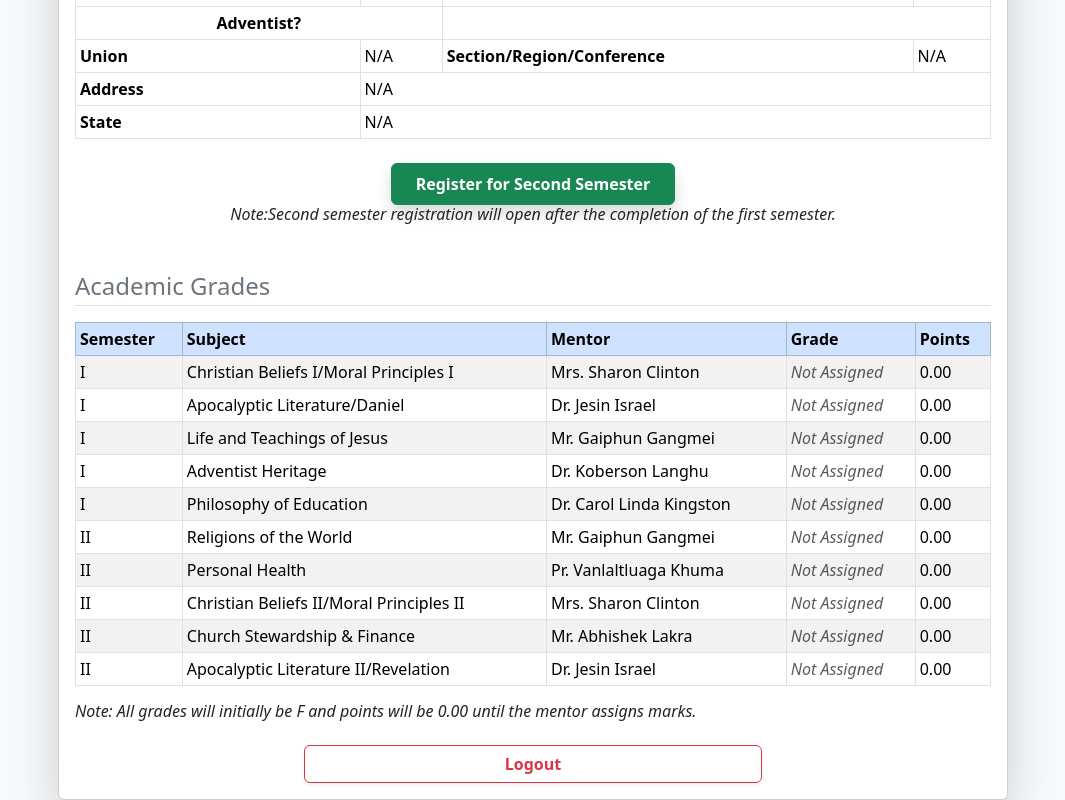
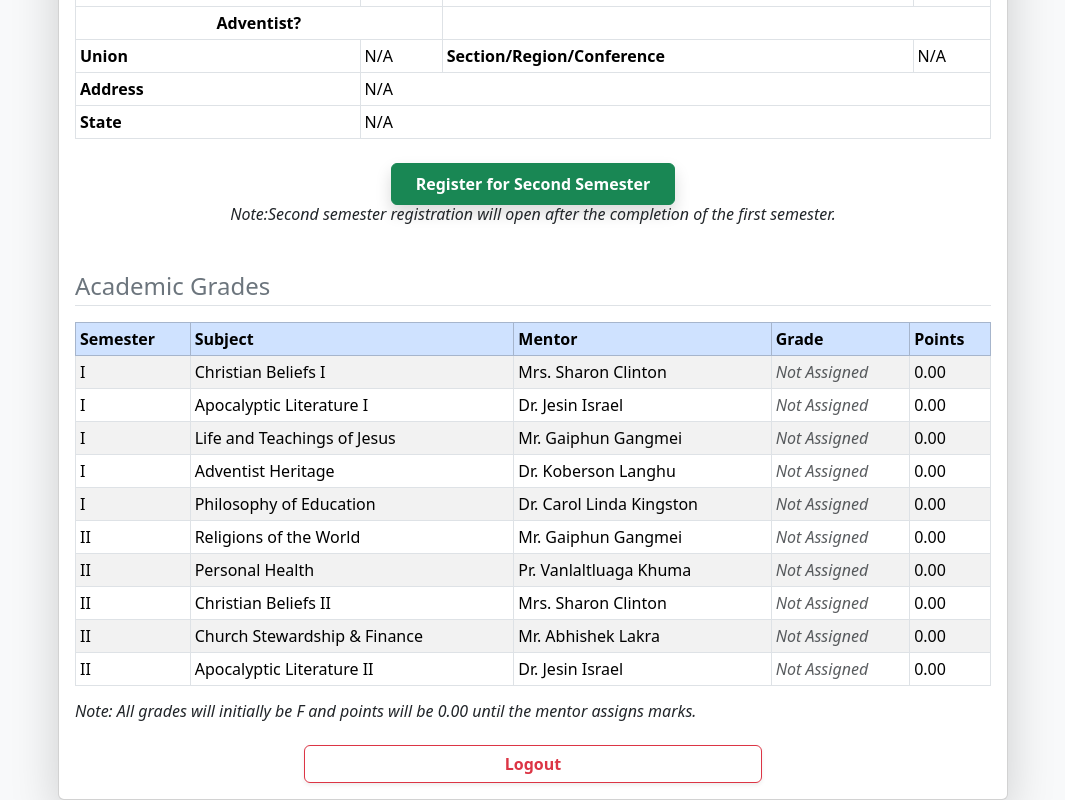
Before and after one commit to SpicerAdventistUniversity/SMCEN-fe, a React (Vite) app: page /dashboard in a window 1280 px wide. Shown: the part 359-1159 px from the top of the page, without its empty margins (107-1172 px from the left). Built offline with nearby package versions, Linux system fonts and the light colour scheme.

Commit message:
subject names

```diff
--- a/src/components/AdminDashboard.jsx
+++ b/src/components/AdminDashboard.jsx
@@ -6,16 +6,16 @@ import { useNavigate } from "react-router-dom";
 import toast from "react-hot-toast";
 // Courses list with correct credit hours
 const courses = [
-  { code: "RELB151", title: "Christian Beliefs I/Moral Principles I", credit: 2, semester: "I",mentor:"Mrs. Sharon Clinton" },
-  { code: "RELB291", title: "Apocalyptic Literature/Daniel", credit: 2, semester: "I",mentor:"Dr. Jesin Israel" },
+  { code: "RELB151", title: "Christian Beliefs I", credit: 2, semester: "I",mentor:"Mrs. Sharon Clinton" },
+  { code: "RELB291", title: "Apocalyptic Literature I", credit: 2, semester: "I",mentor:"Dr. Jesin Israel" },
   { code: "RELB125", title: "Life and Teachings of Jesus", credit: 3, semester: "I",mentor:"Mr. Gaiphun Gangmei" },
   { code: "RELB238", title: "Adventist Heritage", credit: 3, semester: "I",mentor:"Dr. Koberson Langhu" },
-  { code: "EDUC131", title: "Philosophy of Education", credit: 2, semester: "I",mentor:"Dr. Carol Linda Kingston" },
+  { code: "EDUC231", title: "Philosophy of Education", credit: 2, semester: "I",mentor:"Dr. Carol Linda Kingston" },
   { code: "WREL234", title: "Religions of the World", credit: 3, semester: "II",mentor:"Mr. Gaiphun Gangmei" },
   { code: "HLED121", title: "Personal Health", credit: 2, semester: "II",mentor:"Pr. Vanlaltluaga Khuma" },
-  { code: "RELB152", title: "Christian Beliefs II/Moral Principles II", credit: 2, semester: "II",mentor:"Mrs. Sharon Clinton" },
+  { code: "RELB152", title: "Christian Beliefs II", credit: 2, semester: "II",mentor:"Mrs. Sharon Clinton" },
   { code: "FNCE252", title: "Church Stewardship & Finance", credit: 3, semester: "II",mentor:"Mr. Abhishek Lakra" },
-  { code: "RELB292", title: "Apocalyptic Literature II/Revelation", credit: 2, semester: "II",mentor:"Dr. Jesin Israel" },
+  { code: "RELB292", title: "Apocalyptic Literature II", credit: 2, semester: "II",mentor:"Dr. Jesin Israel" },
 ];
 
 const gradingScale = [
--- a/src/components/AssignGrade.jsx
+++ b/src/components/AssignGrade.jsx
@@ -5,16 +5,16 @@ import Navbar from "./Navbar";
 
 // Course List with Credit Hours
 const courses = [
-  { code: "RELB151", title: "Christian Beliefs I/Moral Principles I", credit: 2, semester: "I",mentor:"Mrs. Sharon Clinton" },
-  { code: "RELB291", title: "Apocalyptic Literature/Daniel", credit: 2, semester: "I",mentor:"Dr. Jesin Israel" },
+  { code: "RELB151", title: "Christian Beliefs I", credit: 2, semester: "I",mentor:"Mrs. Sharon Clinton" },
+  { code: "RELB291", title: "Apocalyptic Literature I", credit: 2, semester: "I",mentor:"Dr. Jesin Israel" },
   { code: "RELB125", title: "Life and Teachings of Jesus", credit: 3, semester: "I",mentor:"Mr. Gaiphun Gangmei" },
   { code: "RELB238", title: "Adventist Heritage", credit: 3, semester: "I",mentor:"Dr. Koberson Langhu" },
-  { code: "EDUC131", title: "Philosophy of Education", credit: 2, semester: "I",mentor:"Dr. Carol Linda Kingston" },
+  { code: "EDUC231", title: "Philosophy of Education", credit: 2, semester: "I",mentor:"Dr. Carol Linda Kingston" },
   { code: "WREL234", title: "Religions of the World", credit: 3, semester: "II",mentor:"Mr. Gaiphun Gangmei" },
   { code: "HLED121", title: "Personal Health", credit: 2, semester: "II",mentor:"Pr. Vanlaltluaga Khuma" },
-  { code: "RELB152", title: "Christian Beliefs II/Moral Principles II", credit: 2, semester: "II",mentor:"Mrs. Sharon Clinton" },
+  { code: "RELB152", title: "Christian Beliefs II", credit: 2, semester: "II",mentor:"Mrs. Sharon Clinton" },
   { code: "FNCE252", title: "Church Stewardship & Finance", credit: 3, semester: "II",mentor:"Mr. Abhishek Lakra" },
-  { code: "RELB292", title: "Apocalyptic Literature II/Revelation", credit: 2, semester: "II",mentor:"Dr. Jesin Israel" },
+  { code: "RELB292", title: "Apocalyptic Literature II", credit: 2, semester: "II",mentor:"Dr. Jesin Israel" },
 ];
 
 const AssignGrade = () => {
--- a/src/components/Auth/Register.jsx
+++ b/src/components/Auth/Register.jsx
@@ -40,11 +40,11 @@ const Register = () => {
 
   // Course data, split into two categories: Semester I and Semester II
   const firstSemesterCourses = [
-    { code: "RELB151", title: "Christian Beliefs I/Moral Principles I", credit: 2, semester: "I", mentor: "Mrs. Sharon Clinton" },
-    { code: "RELB291", title: "Apocalyptic Literature/Daniel", credit: 2, semester: "I", mentor: "Dr. Jesin Israel" },
+    { code: "RELB151", title: "Christian Beliefs I", credit: 2, semester: "I", mentor: "Mrs. Sharon Clinton" },
+    { code: "RELB291", title: "Apocalyptic Literature I", credit: 2, semester: "I", mentor: "Dr. Jesin Israel" },
     { code: "RELB125", title: "Life and Teachings of Jesus", credit: 3, semester: "I", mentor: "Mr. Gaiphun Gangmei" },
     { code: "RELB238", title: "Adventist Heritage", credit: 3, semester: "I", mentor: "Dr. Koberson Langhu" },
-    { code: "EDUC131", title: "Philosophy of Education", credit: 2, semester: "I", mentor: "Dr. Carol Linda Kingston" },
+    { code: "EDUC231", title: "Philosophy of Education", credit: 2, semester: "I", mentor: "Dr. Carol Linda Kingston" },
   ];
 
   const handleChange = (e) => {
--- a/src/components/Auth/Register2.jsx
+++ b/src/components/Auth/Register2.jsx
@@ -19,9 +19,9 @@ const Register2 = () => {
     const SecondSemesterCourses = [
         { code: "WREL234", title: "Religions of the World", credit: 3, semester: "II", mentor: "Mr. Gaiphun Gangmei" },
         { code: "HLED121", title: "Personal Health", credit: 2, semester: "II", mentor: "Pr. Vanlaltluaga Khuma" },
-        { code: "RELB152", title: "Christian Beliefs II/Moral Principles II", credit: 2, semester: "II", mentor: "Mrs. Sharon Clinton" },
+        { code: "RELB152", title: "Christian Beliefs II", credit: 2, semester: "II", mentor: "Mrs. Sharon Clinton" },
         { code: "FNCE252", title: "Church Stewardship & Finance", credit: 3, semester: "II", mentor: "Mr. Abhishek Lakra" },
-        { code: "RELB292", title: "Apocalyptic Literature II/Revelation", credit: 2, semester: "II", mentor: "Dr. Jesin Israel" },
+        { code: "RELB292", title: "Apocalyptic Literature II", credit: 2, semester: "II", mentor: "Dr. Jesin Israel" },
     ];
 
     const handleChange = (e) => {
--- a/src/components/Dashboard.jsx
+++ b/src/components/Dashboard.jsx
@@ -7,16 +7,16 @@ import userLogout from "../hooks/userLogout";
 import { useNavigate } from "react-router-dom";
 
 const courses = [
-  { code: "RELB151", title: "Christian Beliefs I/Moral Principles I", credit: 2, semester: "I", mentor: "Mrs. Sharon Clinton" },
-  { code: "RELB291", title: "Apocalyptic Literature/Daniel", credit: 2, semester: "I", mentor: "Dr. Jesin Israel" },
+  { code: "RELB151", title: "Christian Beliefs I", credit: 2, semester: "I", mentor: "Mrs. Sharon Clinton" },
+  { code: "RELB291", title: "Apocalyptic Literature I", credit: 2, semester: "I", mentor: "Dr. Jesin Israel" },
   { code: "RELB125", title: "Life and Teachings of Jesus", credit: 3, semester: "I", mentor: "Mr. Gaiphun Gangmei" },
   { code: "RELB238", title: "Adventist Heritage", credit: 3, semester: "I", mentor: "Dr. Koberson Langhu" },
-  { code: "EDUC131", title: "Philosophy of Education", credit: 2, semester: "I", mentor: "Dr. Carol Linda Kingston" },
+  { code: "EDUC231", title: "Philosophy of Education", credit: 2, semester: "I", mentor: "Dr. Carol Linda Kingston" },
   { code: "WREL234", title: "Religions of the World", credit: 3, semester: "II", mentor: "Mr. Gaiphun Gangmei" },
   { code: "HLED121", title: "Personal Health", credit: 2, semester: "II", mentor: "Pr. Vanlaltluaga Khuma" },
-  { code: "RELB152", title: "Christian Beliefs II/Moral Principles II", credit: 2, semester: "II", mentor: "Mrs. Sharon Clinton" },
+  { code: "RELB152", title: "Christian Beliefs II", credit: 2, semester: "II", mentor: "Mrs. Sharon Clinton" },
   { code: "FNCE252", title: "Church Stewardship & Finance", credit: 3, semester: "II", mentor: "Mr. Abhishek Lakra" },
-  { code: "RELB292", title: "Apocalyptic Literature II/Revelation", credit: 2, semester: "II", mentor: "Dr. Jesin Israel" },
+  { code: "RELB292", title: "Apocalyptic Literature II", credit: 2, semester: "II", mentor: "Dr. Jesin Israel" },
 ];
 
 const Dashboard = () => {
--- a/src/components/StudentsDetails.jsx
+++ b/src/components/StudentsDetails.jsx
@@ -6,16 +6,16 @@ import './StudentsDetails.css'; // Ensure this import is at the top of the Stude
 
 // Course List with Credit Hours
 const courses = [
-  { code: "RELB151", title: "Christian Beliefs I/Moral Principles I", credit: 2, semester: "I", mentor: "Mrs. Sharon Clinton" },
-  { code: "RELB291", title: "Apocalyptic Literature/Daniel", credit: 2, semester: "I", mentor: "Dr. Jesin Israel" },
+  { code: "RELB151", title: "Christian Beliefs I", credit: 2, semester: "I", mentor: "Mrs. Sharon Clinton" },
+  { code: "RELB291", title: "Apocalyptic Literature I", credit: 2, semester: "I", mentor: "Dr. Jesin Israel" },
   { code: "RELB125", title: "Life and Teachings of Jesus", credit: 3, semester: "I", mentor: "Mr. Gaiphun Gangmei" },
   { code: "RELB238", title: "Adventist Heritage", credit: 3, semester: "I", mentor: "Dr. Koberson Langhu" },
-  { code: "EDUC131", title: "Philosophy of Education", credit: 2, semester: "I", mentor: "Dr. Carol Linda Kingston" },
+  { code: "EDUC231", title: "Philosophy of Education", credit: 2, semester: "I", mentor: "Dr. Carol Linda Kingston" },
   { code: "WREL234", title: "Religions of the World", credit: 3, semester: "II", mentor: "Mr. Gaiphun Gangmei" },
   { code: "HLED121", title: "Personal Health", credit: 2, semester: "II", mentor: "Pr. Vanlaltluaga Khuma" },
-  { code: "RELB152", title: "Christian Beliefs II/Moral Principles II", credit: 2, semester: "II", mentor: "Mrs. Sharon Clinton" },
+  { code: "RELB152", title: "Christian Beliefs II", credit: 2, semester: "II", mentor: "Mrs. Sharon Clinton" },
   { code: "FNCE252", title: "Church Stewardship & Finance", credit: 3, semester: "II", mentor: "Mr. Abhishek Lakra" },
-  { code: "RELB292", title: "Apocalyptic Literature II/Revelation", credit: 2, semester: "II", mentor: "Dr. Jesin Israel" },
+  { code: "RELB292", title: "Apocalyptic Literature II", credit: 2, semester: "II", mentor: "Dr. Jesin Israel" },
 ];
 
 const StudentDetails = () => {
```
